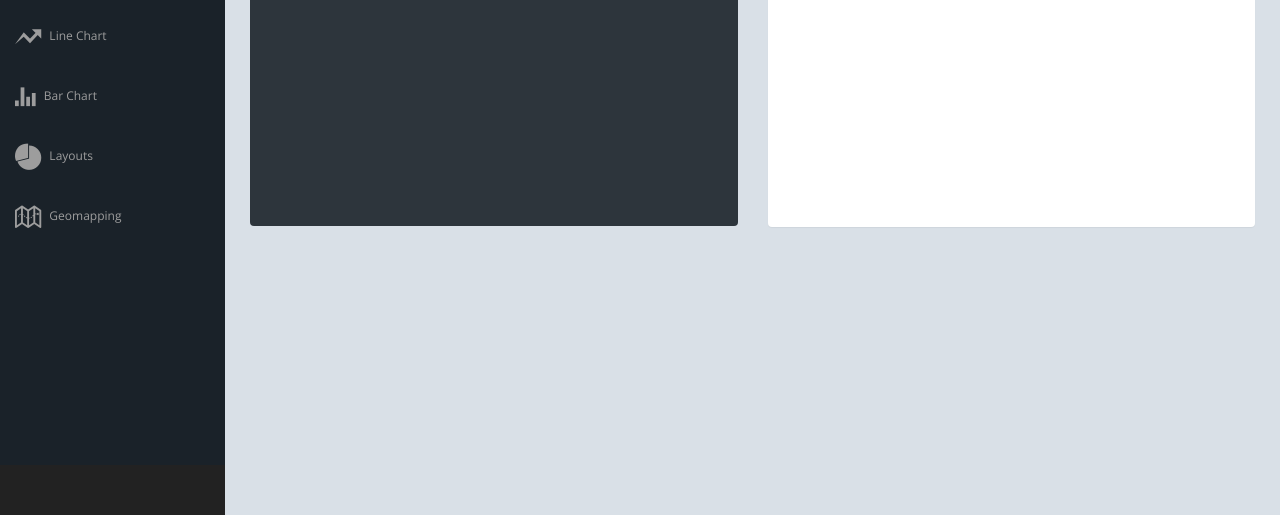
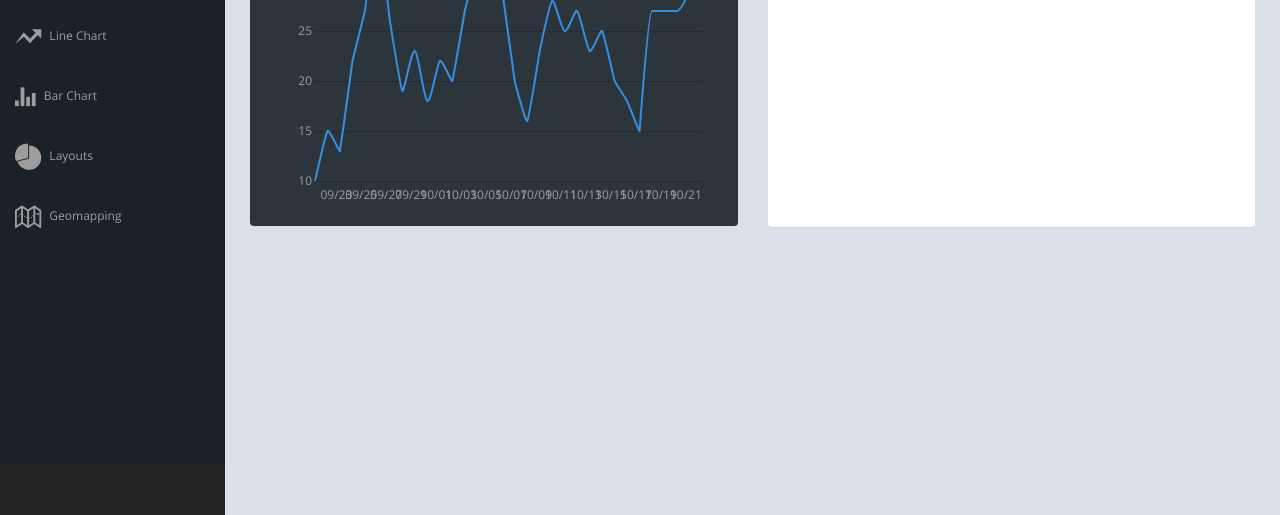
Before and after one commit to victormejia/d3-workshop-playground, a plain HTML site: page index.html in a window 1280 px wide. Shown: the part 335-850 px from the top of the page. Drawn offline with nearby package versions, Linux system fonts and the light colour scheme; files whose address does not match are found by name.

Commit message:
adding timeseries

```diff
--- /dev/null
+++ b/css/d3styles.css
@@ -0,0 +1,30 @@
+.axis path,
+.axis line {
+  fill: none;
+  stroke: #000;
+  shape-rendering: crispEdges;
+}
+
+
+.timeseries .y.axis path {
+  display: none;
+}
+
+.timeseries .line {
+  fill: none;
+  stroke: #348fe2;
+  stroke-width: 2px;
+}
+
+.timeseries .axis .tick {
+  fill: #9d9d9d;
+  font-size: 12px;
+}
+
+.timeseries .axis path,
+.timeseries .axis line {
+  fill: none;
+  stroke: #242A30;
+  stroke-width: 1px;
+  shape-rendering: crispEdges;
+}
--- /dev/null
+++ b/data/timeseries.json
@@ -0,0 +1,226 @@
+[
+  {
+    "date":1442818800000,
+    "dayOfWeek":"Mon",
+    "prettyDate":"2015-09-21",
+    "value":10,
+    "prettyValue":"10"
+  },
+  {
+    "date":1442905200000,
+    "dayOfWeek":"Tue",
+    "prettyDate":"2015-09-22",
+    "value":15,
+    "prettyValue":"15"
+  },
+  {
+    "date":1442991600000,
+    "dayOfWeek":"Wed",
+    "prettyDate":"2015-09-23",
+    "value":13,
+    "prettyValue":"13"
+  },
+  {
+    "date":1443078000000,
+    "dayOfWeek":"Thu",
+    "prettyDate":"2015-09-24",
+    "value":22,
+    "prettyValue":"22"
+  },
+  {
+    "date":1443164400000,
+    "dayOfWeek":"Fri",
+    "prettyDate":"2015-09-25",
+    "value":27,
+    "prettyValue":"27"
+  },
+  {
+    "date":1443250800000,
+    "dayOfWeek":"Sat",
+    "prettyDate":"2015-09-26",
+    "value":34,
+    "prettyValue":"34"
+  },
+  {
+    "date":1443337200000,
+    "dayOfWeek":"Sun",
+    "prettyDate":"2015-09-27",
+    "value":26,
+    "prettyValue":"26"
+  },
+  {
+    "date":1443423600000,
+    "dayOfWeek":"Mon",
+    "prettyDate":"2015-09-28",
+    "value":19,
+    "prettyValue":"19"
+  },
+  {
+    "date":1443510000000,
+    "dayOfWeek":"Tue",
+    "prettyDate":"2015-09-29",
+    "value":23,
+    "prettyValue":"23"
+  },
+  {
+    "date":1443596400000,
+    "dayOfWeek":"Wed",
+    "prettyDate":"2015-09-30",
+    "value":18,
+    "prettyValue":"18"
+  },
+  {
+    "date":1443682800000,
+    "dayOfWeek":"Thu",
+    "prettyDate":"2015-10-01",
+    "value":22,
+    "prettyValue":"22"
+  },
+  {
+    "date":1443769200000,
+    "dayOfWeek":"Fri",
+    "prettyDate":"2015-10-02",
+    "value":20,
+    "prettyValue":"20"
+  },
+  {
+    "date":1443855600000,
+    "dayOfWeek":"Sat",
+    "prettyDate":"2015-10-03",
+    "value":27,
+    "prettyValue":"27"
+  },
+  {
+    "date":1443942000000,
+    "dayOfWeek":"Sun",
+    "prettyDate":"2015-10-04",
+    "value":32,
+    "prettyValue":"32"
+  },
+  {
+    "date":1444028400000,
+    "dayOfWeek":"Mon",
+    "prettyDate":"2015-10-05",
+    "value":40,
+    "prettyValue":"40"
+  },
+  {
+    "date":1444114800000,
+    "dayOfWeek":"Tue",
+    "prettyDate":"2015-10-06",
+    "value":29,
+    "prettyValue":"29"
+  },
+  {
+    "date":1444201200000,
+    "dayOfWeek":"Wed",
+    "prettyDate":"2015-10-07",
+    "value":20,
+    "prettyValue":"20"
+  },
+  {
+    "date":1444287600000,
+    "dayOfWeek":"Thu",
+    "prettyDate":"2015-10-08",
+    "value":16,
+    "prettyValue":"16"
+  },
+  {
+    "date":1444374000000,
+    "dayOfWeek":"Fri",
+    "prettyDate":"2015-10-09",
+    "value":23,
+    "prettyValue":"23"
+  },
+  {
+    "date":1444460400000,
+    "dayOfWeek":"Sat",
+    "prettyDate":"2015-10-10",
+    "value":28,
+    "prettyValue":"28"
+  },
+  {
+    "date":1444546800000,
+    "dayOfWeek":"Sun",
+    "prettyDate":"2015-10-11",
+    "value":25,
+    "prettyValue":"25"
+  },
+  {
+    "date":1444633200000,
+    "dayOfWeek":"Mon",
+    "prettyDate":"2015-10-12",
+    "value":27,
+    "prettyValue":"27"
+  },
+  {
+    "date":1444719600000,
+    "dayOfWeek":"Tue",
+    "prettyDate":"2015-10-13",
+    "value":23,
+    "prettyValue":"23"
+  },
+  {
+    "date":1444806000000,
+    "dayOfWeek":"Wed",
+    "prettyDate":"2015-10-14",
+    "value":25,
+    "prettyValue":"25"
+  },
+  {
+    "date":1444892400000,
+    "dayOfWeek":"Thu",
+    "prettyDate":"2015-10-15",
+    "value":20,
+    "prettyValue":"20"
+  },
+  {
+    "date":1444978800000,
+    "dayOfWeek":"Fri",
+    "prettyDate":"2015-10-16",
+    "value":18,
+    "prettyValue":"18"
+  },
+  {
+    "date":1445065200000,
+    "dayOfWeek":"Sat",
+    "prettyDate":"2015-10-17",
+    "value":15,
+    "prettyValue":"15"
+  },
+  {
+    "date":1445151600000,
+    "dayOfWeek":"Sun",
+    "prettyDate":"2015-10-18",
+    "value":27,
+    "prettyValue":"27"
+  },
+  {
+    "date":1445238000000,
+    "dayOfWeek":"Mon",
+    "prettyDate":"2015-10-19",
+    "value":27,
+    "prettyValue":"27"
+  },
+  {
+    "date":1445324400000,
+    "dayOfWeek":"Tue",
+    "prettyDate":"2015-10-20",
+    "value":27,
+    "prettyValue":"27"
+  },
+  {
+    "date":1445410800000,
+    "dayOfWeek":"Wed",
+    "prettyDate":"2015-10-21",
+    "value":29,
+    "prettyValue":"29"
+  },
+  {
+    "date":1445497200000,
+    "dayOfWeek":"Thu",
+    "prettyDate":"2015-10-22",
+    "value":32,
+    "prettyValue":"32"
+  }
+]
--- a/index.html
+++ b/index.html
@@ -16,9 +16,7 @@
 
     <!-- Custom CSS -->
     <link href="css/sb-admin.css" rel="stylesheet">
-
-    <!-- Morris Charts CSS -->
-    <link href="css/plugins/morris.css" rel="stylesheet">
+    <link rel="stylesheet" href="/css/d3styles.css" media="screen" title="no title" charset="utf-8">
 
     <!-- Custom Fonts -->
     <link href="css/ionicons.min.css" rel="stylesheet" type="text/css">
@@ -139,10 +137,10 @@
                     <div class="widget-chart with-sidebar bg-black">
                       <div class="widget-chart-content">
                         <h4 class="chart-title">
-                          Visitors Analytics
-                          <small>Where do our visitors come from</small>
+                          Visitor Analytics
+                          <small>Pageviews</small>
                         </h4>
-                        <div class="vis">
+                        <div class="vis timeseries">
                         </div>
                       </div>
                     </div>
@@ -168,12 +166,17 @@
     </div>
     <!-- /#wrapper -->
 
+    <script src="https://cdnjs.cloudflare.com/ajax/libs/d3/3.5.6/d3.min.js" charset="utf-8"></script>
+
     <!-- jQuery -->
     <script src="js/jquery.js"></script>
 
     <!-- Bootstrap Core JavaScript -->
     <script src="js/bootstrap.min.js"></script>
 
+    <!-- vis -->
+    <script src="js/timeseries.js"></script>
+
 </body>
 
 </html>
--- /dev/null
+++ b/js/timeseries.js
@@ -0,0 +1,67 @@
+(function() {
+  'use strict';
+  var el = d3.select('.timeseries'),
+      elWidth = parseInt(el.style('width'), 10),
+      elHeight = parseInt(el.style('height'), 10),
+      margin = {top: 20, right: 20, bottom: 30, left: 50},
+      width = elWidth - margin.left - margin.right,
+      height = elHeight - margin.top - margin.bottom;
+
+  var x = d3.time.scale()
+      .range([0, width]);
+
+  var y = d3.scale.linear()
+      .range([height, 0]);
+
+  var xAxis = d3.svg.axis()
+      .scale(x)
+      .tickFormat(d3.time.format('%m/%d'))
+      .orient("bottom");
+
+  var yAxis = d3.svg.axis()
+      .scale(y)
+      .innerTickSize(-width)
+      .orient("left");
+
+  var line = d3.svg.line()
+      .interpolate('monotone')
+      .x(function(d) { return x(d.date); })
+      .y(function(d) { return y(d.value); });
+
+  var svg = el.append("svg")
+      .attr("width", elWidth)
+      .attr("height", elHeight)
+    .append("g")
+      .attr("transform", "translate(" + margin.left + "," + margin.top + ")");
+
+  d3.json("/data/timeseries.json", function(error, data) {
+    if (error) throw error;
+
+    x.domain(d3.extent(data, function(d) { return d.date; }));
+    y.domain(d3.extent(data, function(d) { return d.value; }));
+
+    svg.append("g")
+        .attr("class", "x axis")
+        .attr("transform", "translate(0," + height + ")")
+        .call(xAxis);
+
+    svg.append('g')
+      .attr('class', 'y axis')
+      .call(yAxis);
+
+    var path = svg.append("path")
+        .datum(data)
+        .attr("class", "line")
+        .attr("d", line);
+
+    // animate path
+    // src: http://bl.ocks.org/duopixel/4063326
+    var totalLength = path.node().getTotalLength();
+    path.attr("stroke-dasharray", totalLength + " " + totalLength)
+        .attr("stroke-dashoffset", totalLength)
+        .transition()
+        .duration(400)
+        .ease("linear")
+        .attr("stroke-dashoffset", 0);
+  });
+}());
```
